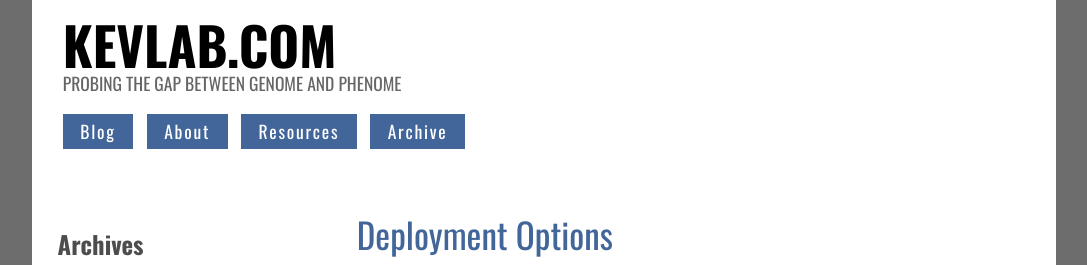
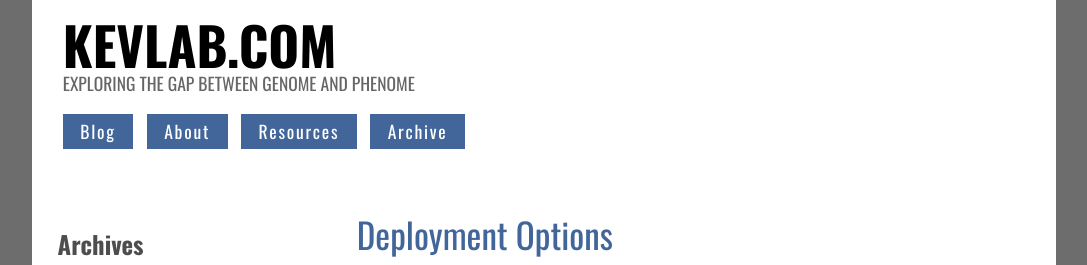
Before and after one commit to kjdudley/kjdudley.github.io, a Jekyll site: the page built from index.html, in a window 1280 px wide. Shown: the top 265 px of the page, without its empty margins (96-1183 px from the left). Built offline with Jekyll 4.4.1, drawn with Linux system fonts in a browser that asks for light colours; the list of posts is cut into pages by our own code.

Commit message:
changed tagline to 'exploring'

```diff
--- a/_config.yml
+++ b/_config.yml
@@ -3,7 +3,7 @@
 description: "Companion blog to the lynda.com course, Jekyll for Web Designers. This site is designed to present Jekyll to web designers in a clear, concise way, and provide a resource and reference for those that are new to Jekyll."
 baseurl: ""
 url: "http://kevlab.com"
-tagline: Probing The Gap Between Genome And Phenome
+tagline: Exploring The Gap Between Genome And Phenome
 
 # Build settings
 markdown: kramdown
```
